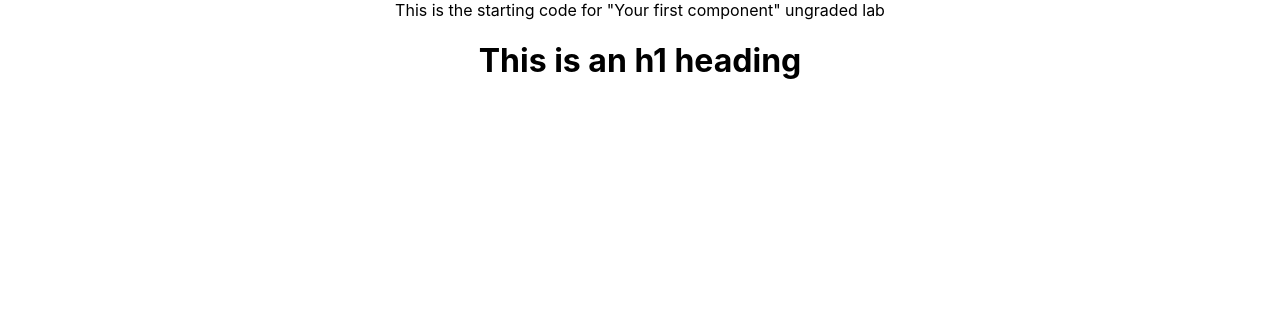
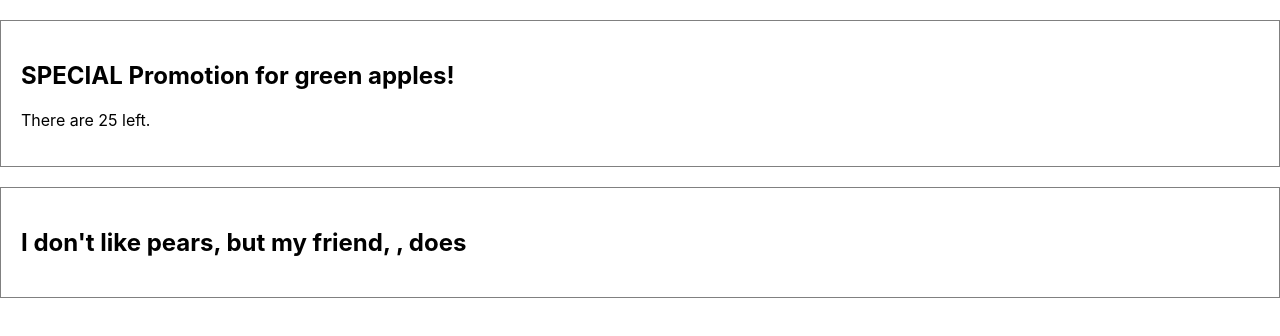
Before and after one commit to HtetMinPaing/React-Lab, a React (Create React App) app in the folder firstapp/: page / in a window 1280 px wide. Shown: the top 336 px of the page. Built offline with nearby package versions, Linux system fonts and the light colour scheme.

Commit message:
some changes

```diff
--- a/firstapp/src/App.js
+++ b/firstapp/src/App.js
@@ -1,13 +1,13 @@
 import logo from './logo.svg';
 import './App.css';
 
-import Header from './Heading';
+import { Apple,Bag,Pears } from './PropsAndChildren';
 
 function App() {
   return (
-    <div className="App">
-      This is the starting code for "Your first component" ungraded lab
-      <Header/>
+    <div>
+       <Bag children={<Apple color="green" number="25" />} />
+       <Bag children={<Pears friends="Steve" />} />
     </div>
   );
 }
--- a/firstapp/src/Heading.js
+++ b/firstapp/src/Heading.js
@@ -1,5 +1,7 @@
-function Header(){
-    return <h1>This is an h1 heading</h1> ;
+function Heading(props){
+    return (
+    <h1>Hello, {props.firstName}</h1>
+    ) ;
 }
 
-export default Header;
+export default Heading;
--- /dev/null
+++ b/firstapp/src/PropsAndChildren.js
@@ -0,0 +1,32 @@
+function Apple(props){
+    return(
+        <div>
+            <div>
+                <h2>SPECIAL Promotion for {props.color} apples!</h2>
+                <p>There are {props.number} left.</p>
+            </div>
+        </div>
+    );
+}
+
+function Bag(props){
+    const bag={
+        padding: "20px",
+        border: "1px solid gray",
+        background: "#fff",
+        margin: "20px 0"
+    }
+    return(
+        <div style={bag}>
+            {props.children}
+        </div>
+    )
+}
+
+function Pears(props) {
+    return (
+        <h2>I don't like pears, but my friend, {props.friend}, does</h2>
+    )
+    }
+
+export {Apple,Bag,Pears}
```
